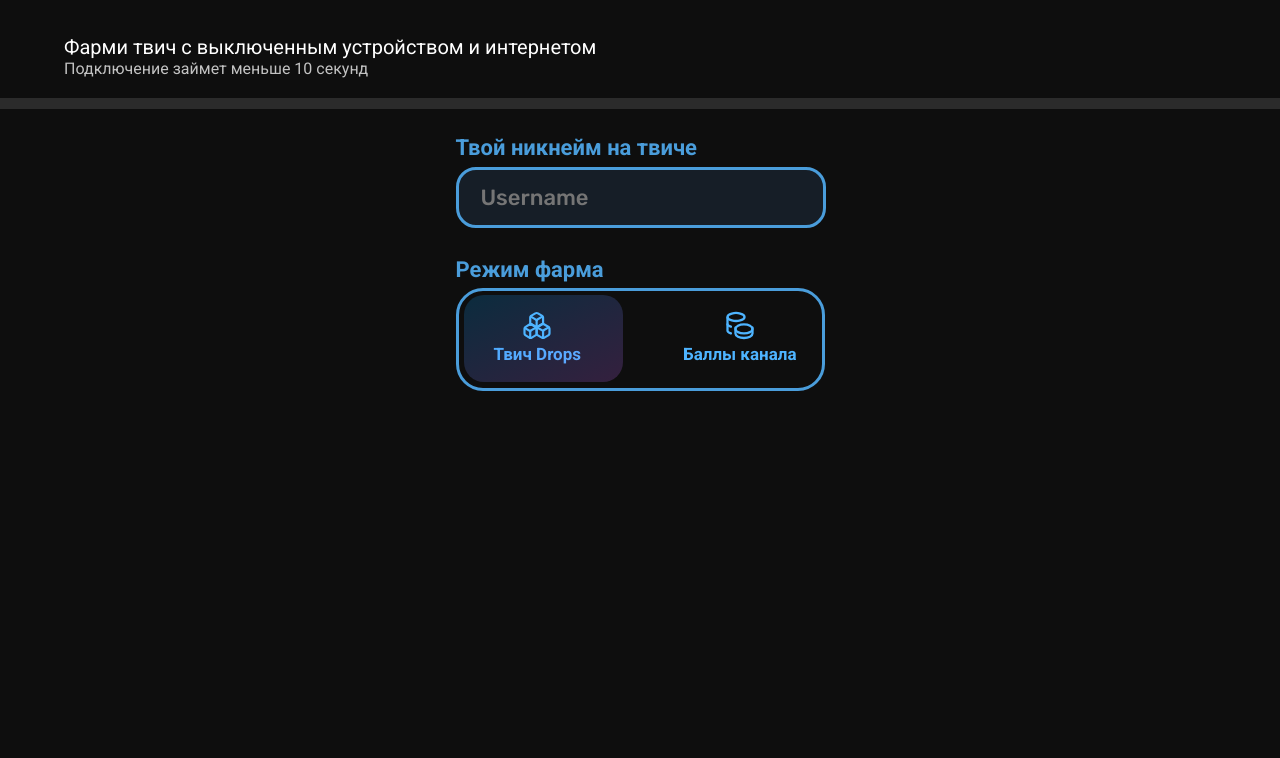
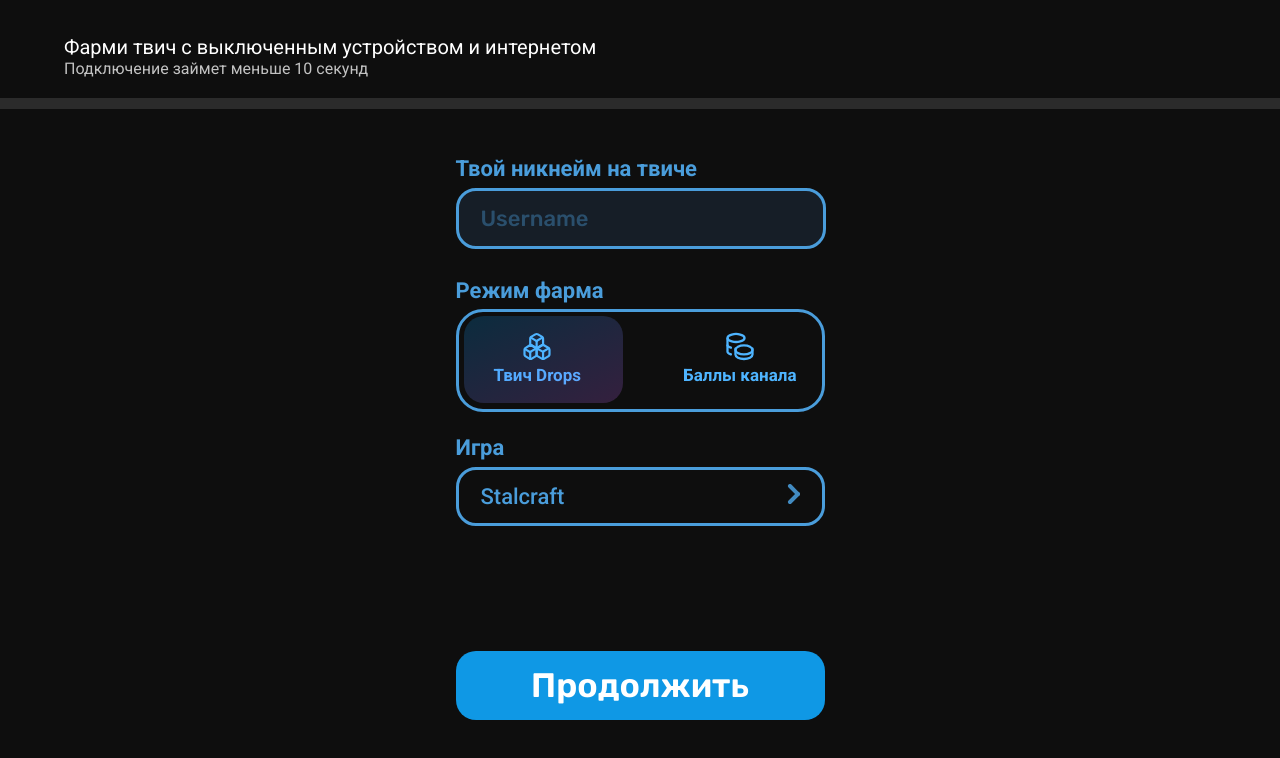
Before and after one commit to ViteAAA/sisyadrops-web, a React (Vite) app: page /login in a window 1280 px wide. Shown: the top 758 px of the page. Built offline with nearby package versions, Linux system fonts and the light colour scheme.

Commit message:
fat: second Page

```diff
--- /dev/null
+++ b/src/Access.css
@@ -0,0 +1,16 @@
+.container {
+    max-width: 369px;
+    margin: 0 auto;
+    padding-top: 47px;
+}
+
+body {
+    background: #0e0e0e;
+}
+
+.access__title {
+    font-family: "Roboto", sans-serif;
+    font-weight: 400;
+    font-size: 23px;
+    color: #fff;
+}
--- /dev/null
+++ b/src/Access.jsx
@@ -0,0 +1,15 @@
+import React from 'react';
+import './Access.css';
+
+const Access = () => {
+    return (
+        <div className="container">
+            <h1 className="access__title">
+                Приобрести доступ
+            </h1>
+
+        </div>
+    );
+}
+
+export default Access;
--- a/src/App.jsx
+++ b/src/App.jsx
@@ -1,8 +1,10 @@
+import React from "react";
 import { BrowserRouter as Router, Routes, Route, useLocation } from 'react-router-dom';
 import { CSSTransition, TransitionGroup } from 'react-transition-group';
 import MainScreen from './MainScreen.jsx';
 import StoriesPage from './StoriesPage.jsx';
 import Login from './Login.jsx';
+import Access from './Access.jsx'
 import './App.css';
 import ConnectScreen from "@/ConnectScreen.jsx";
 
@@ -21,7 +23,8 @@ const AnimatedRoutes = () => {
                         <Route path="/" element={<MainScreen />} />
                         <Route path="/stories" element={<StoriesPage />} />
                         <Route path="/connectScreen" element={<ConnectScreen />} />
-                        <Route path="/login" element={<Login />} /> {/* Определите маршрут для /Login */}
+                        <Route path="/login" element={<Login />} />
+                        <Route path="/access" element={<Access />} />
                     </Routes>
                 </CSSTransition>
             </TransitionGroup>
--- a/src/Login.css
+++ b/src/Login.css
@@ -34,6 +34,14 @@
     color: rgba(74, 157, 219);
     width: 320px;
 }
+.nickname-cont__input::placeholder {
+    color: rgba(74, 157, 219, 0.39); /* Цвет для валидного состояния */
+    opacity: 1;
+}
+
+.nickname-cont__input.invalid::placeholder {
+    color: rgba(219, 74, 74, 0.39); /* Цвет для невалидного состояния */
+}
 
 .switch-cont {
     margin-top: 23px;
@@ -45,3 +53,43 @@
     font-size: 22px;
     color: #4a9ddb;
 }
+
+.game-cont {
+    width: 100%;
+    margin-top: 23px;
+}
+
+.game__text {
+    font-family: "Roboto", sans-serif;
+    font-weight: 600;
+    font-size: 22px;
+    color: #4a9ddb;
+    margin-bottom: 7px;
+}
+
+.game__btn {
+    width: 100%;
+    border: 3px solid #4a9ddb;
+    border-radius: 20px;
+    background: none;
+    display: flex;
+    justify-content: space-between;
+    padding: 14px 22px;
+    font-family: "Roboto", sans-serif;
+    font-weight: 500;
+    font-size: 22px;
+    color: #4a9ddb;
+}
+
+.complite-btn {
+    font-family: "Rubik", sans-serif;
+    font-weight: 600;
+    font-size: 34px;
+    color: #fff;
+    width: 100%;
+    border-radius: 20px;
+    background: #0f98e5;
+    padding: 14px 0;
+    border: none;
+    margin-top: 125px;
+}
--- a/src/Login.jsx
+++ b/src/Login.jsx
@@ -1,12 +1,38 @@
 import React, { useState } from 'react'
 import { useTranslation } from 'react-i18next';
+import { useNavigate } from 'react-router-dom';
 import "./ConnectScreen.css";
 import './Login.css';
 import Switch from './Switch.jsx';
 
+import arrowBtn from './assets/arrow.svg';
+
 const Login = () => {
 
     const { t } = useTranslation();
+
+    const navigate = useNavigate();
+
+  const [nickname, setNickname] = useState('');
+  const [inputColor, setInputColor] = useState('');
+  const [isValid, setIsValid] = useState(true);
+
+  const validateNickname = () => {
+    return nickname.trim() !== '';
+  };
+
+  const handleClick = () => {
+    if (validateNickname()) {
+      setInputColor('#4a9ddb');
+      navigate('/access');
+      setIsValid(true);
+      console.log('correct');
+    } else {
+      setInputColor('#db4a4a');
+      setIsValid(false);
+      console.log('incorrect');
+    }
+  };
 
   return (
     <div className="main-screen ">
@@ -19,18 +45,40 @@ const Login = () => {
 
       <div className="container">
         <div className="nickname-cont">
-                <label htmlFor="nickname" className="nickname-cont__label">Твой никнейм на твиче</label>
-                <input type="text" id="nickname" placeholder="Username" />
-                <label htmlFor="nickname" className="nickname-cont__span">Укажите никнейм</label>
+          <label htmlFor="nickname" className="nickname-cont__label" style={{ color: inputColor }}>Твой никнейм на твиче</label>
+          <input
+            type="text"
+            id="nickname"
+            placeholder="Username"
+            value={nickname}
+            onChange={(e) => setNickname(e.target.value)}
+            style={{ borderColor: inputColor }}
+            className={`nickname-cont__input ${isValid ? '' : 'invalid'}`}
+          />
+          <label htmlFor="nickname" className="nickname-cont__span" style={{ display: isValid ? 'none' : 'block' }}>Укажите никнейм</label>
         </div>
 
         <div className="switch-cont">
           <label className="switch-label">Режим фарма</label>
           <Switch />
         </div>
+
+        <div className="game-cont">
+          <p className="game__text">
+            Игра
+          </p>
+          <button className="game__btn">
+            Stalcraft
+            <span><img src={arrowBtn} alt="arrow" /></span>
+          </button>
+        </div>
+
+        <button className="complite-btn" onClick={handleClick}>
+          Продолжить
+        </button>
       </div>
     </div>
-  )
+  );
 }
 
 export default Login;
```
Also changed, not shown: src/assets/arrow.svg (added). Lines whose indentation alone changed are shown as unchanged.
